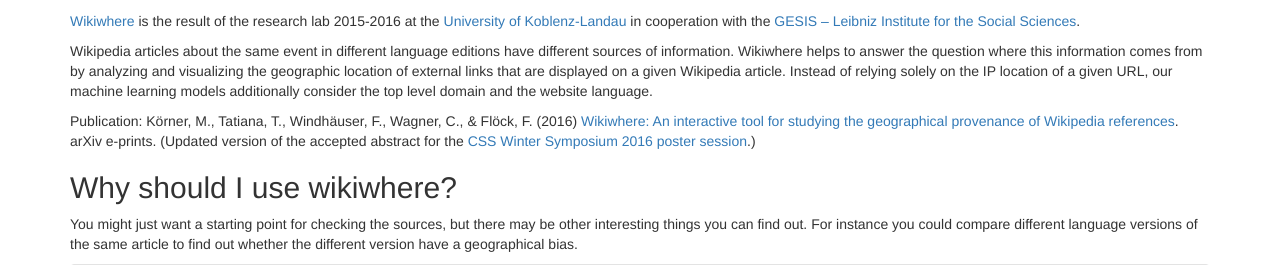
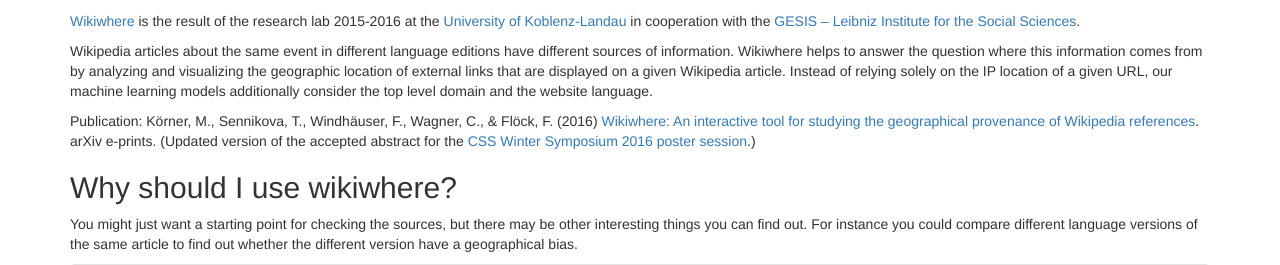
Before and after one commit to mkrnr/wikiwhere-website, a PHP site: page /about.php in a window 1280 px wide. Shown: the part 59-324 px from the top of the page. Run offline with PHP 8.4, Linux system fonts and the light colour scheme; some libraries are stand-ins or nearby versions.

Commit message:
Fix typo in arxiv reference

```diff
--- a/about.php
+++ b/about.php
@@ -24,7 +24,7 @@
         Instead of relying solely on the IP location of a given URL, our machine learning models additionally consider the top level domain and the website language.
       </p>
       <p>
-        Publication: Körner, M., Tatiana, T., Windhäuser, F., Wagner, C., &amp; Flöck, F. (2016) <a href="https://arxiv.org/abs/1612.00985">Wikiwhere: An interactive tool for studying the geographical provenance of Wikipedia references</a>. arXiv e-prints. (Updated version of the accepted abstract for the <a href="http://www.gesis.org/css-wintersymposium/program/accepted-posters/">CSS Winter Symposium 2016 poster session</a>.)
+        Publication: Körner, M., Sennikova, T., Windhäuser, F., Wagner, C., &amp; Flöck, F. (2016) <a href="https://arxiv.org/abs/1612.00985">Wikiwhere: An interactive tool for studying the geographical provenance of Wikipedia references</a>. arXiv e-prints. (Updated version of the accepted abstract for the <a href="http://www.gesis.org/css-wintersymposium/program/accepted-posters/">CSS Winter Symposium 2016 poster session</a>.)
       </p>
       <h2>Why should I use wikiwhere?</h2>
 		<p>
```
